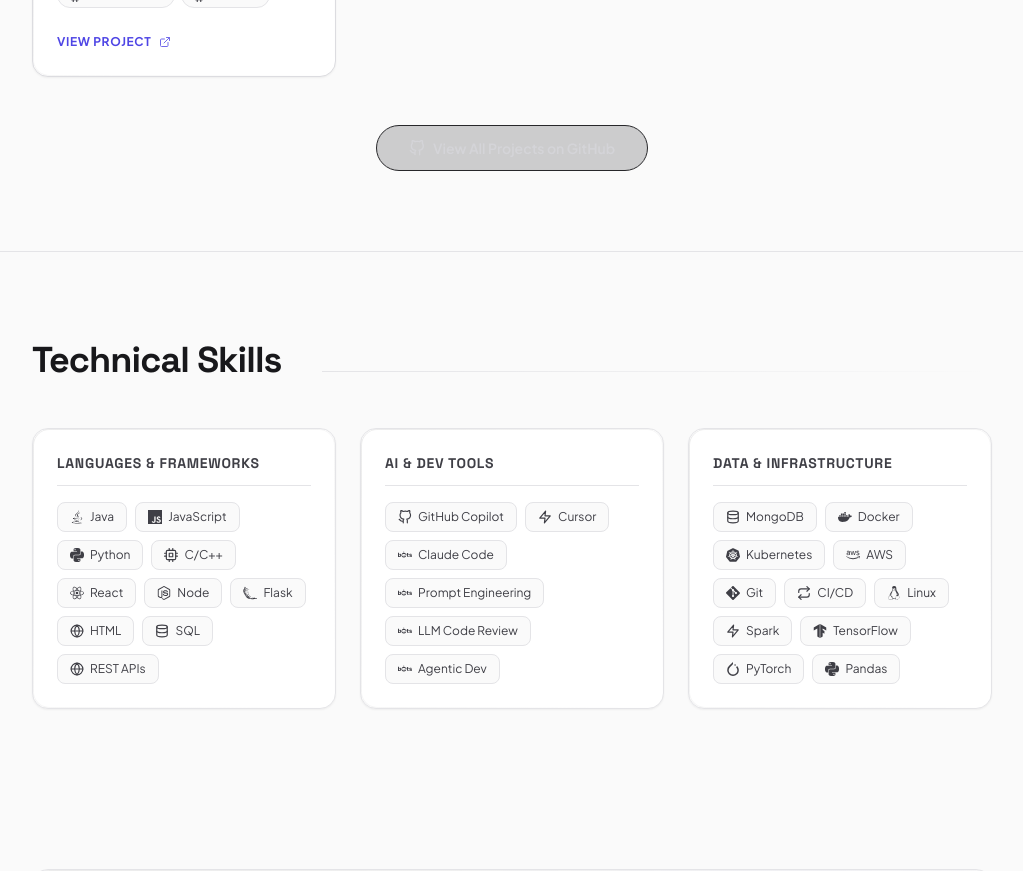
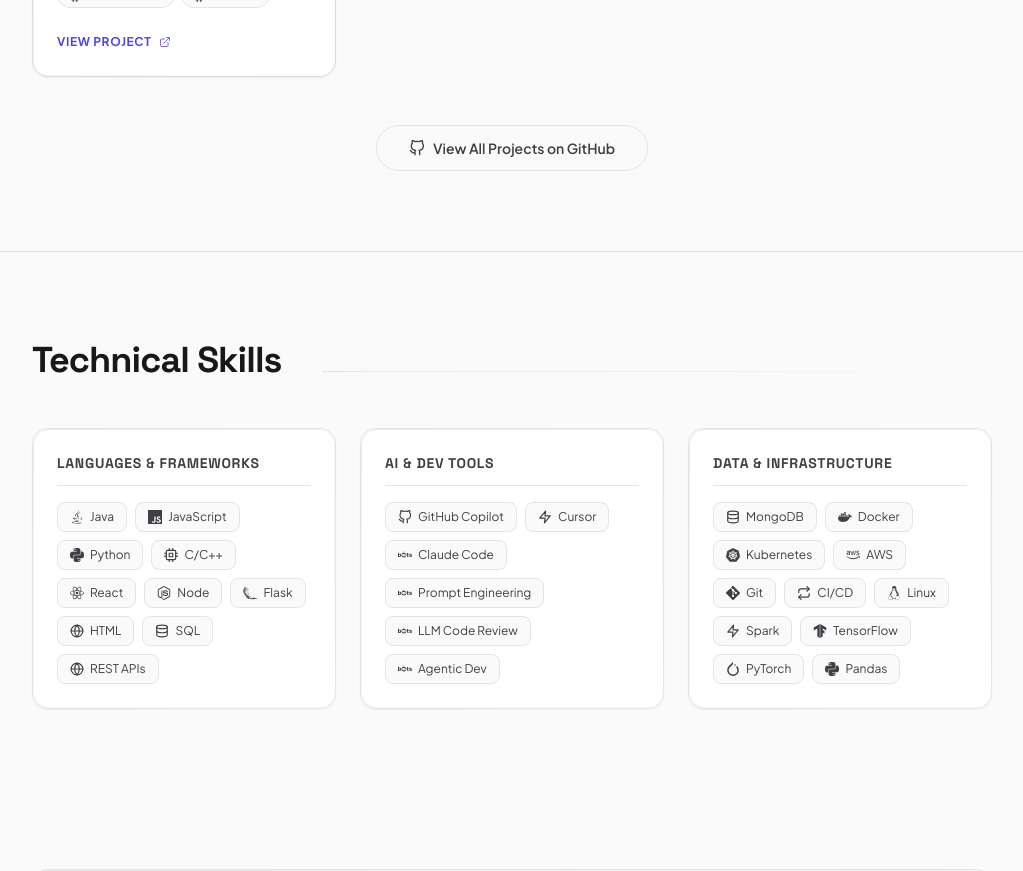
Before and after one commit to henryagyare/henry-portfolio, a React (Vite) app: page / in a window 1280 px wide. Shown: the part 4880-5751 px from the top of the page, without its empty margins (128-1151 px from the left). Built offline with nearby package versions, Linux system fonts and the light colour scheme; no server answers.

Commit message:
fix: light mode styling for GitHub projects button
Was missed by the earlier light-mode pass — the button had only dark
classes, so it rendered as low-contrast gray-on-white in light mode.

```diff
--- a/src/pages/HomePage.jsx
+++ b/src/pages/HomePage.jsx
@@ -37,7 +37,7 @@
         </div>
         <div className="mt-12 flex justify-center">
           <a
-            className="inline-flex items-center justify-center gap-2 rounded-full border border-zinc-800 bg-zinc-900/20 px-8 py-3 text-sm font-semibold text-zinc-300 hover:bg-zinc-900 transition-colors backdrop-blur-sm"
+            className="inline-flex items-center justify-center gap-2 rounded-full border border-zinc-200 bg-zinc-50 hover:bg-zinc-100 dark:border-zinc-800 dark:bg-zinc-900/20 dark:hover:bg-zinc-900 px-8 py-3 text-sm font-semibold text-zinc-700 dark:text-zinc-300 transition-colors duration-300 backdrop-blur-sm"
             target="_blank"
             rel="noopener noreferrer"
             href={site.links.github}
```
